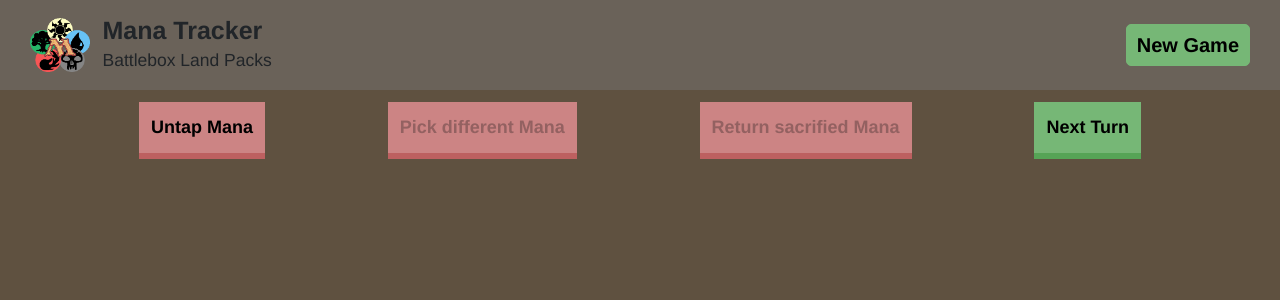
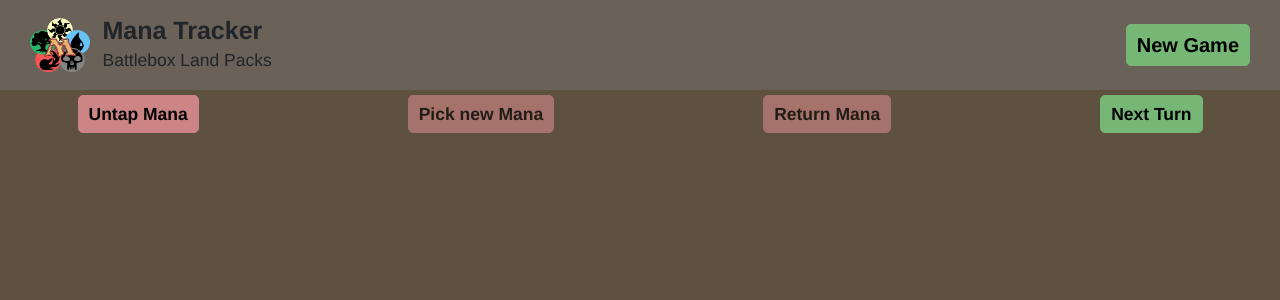
Before and after one commit to DeepSky8/mana-tracker2, an Angular app: page / in a window 1280 px wide. Both pictures are taken after a click on the button "Ally Tap Lands (default)". Shown: the top 300 px of the page. Built offline with nearby package versions, Linux system fonts and the light colour scheme.

Commit message:
Integrate Bootstrap into Navigation component

```diff
--- a/src/app/display/navigation/navigation.html
+++ b/src/app/display/navigation/navigation.html
@@ -1,24 +1,28 @@
-<div class="navigation--spacing">
+<div class="d-flex flex-fill justify-content-between pt-2">
     <button
-        class="button--undo"
+        type="button"
+        class="btn btn-danger me-2 fw-bold fs-3 btn-lg"
         (click)="untapAllMana()">Untap Mana
     </button>
 
     <button
+        type="button"
         [disabled]="!state().playedMana"
-        class="button--undo"
-        (click)="unpickThisMana()"> Pick different Mana
+        class="btn btn-danger me-2 fw-bold fs-3 btn-lg"
+        (click)="unpickThisMana()"> Pick new Mana
     </button>
 
     <button
+        type="button"
         [disabled]="state().sacrificedMana"
-        class="button--undo"
+        class="btn btn-danger me-2 fw-bold fs-3 btn-lg"
         (click)="unSacThisMana()">
-        Return sacrified Mana
+        Return Mana
     </button>
 
     <button
-        class="button--new"
+        type="button"
+        class="btn btn-primary  fw-bold fs-3 btn-lg"
         (click)="nextTurn()">
         Next Turn
     </button>
--- a/src/app/display/navigation/navigation.scss
+++ b/src/app/display/navigation/navigation.scss
@@ -1,26 +1,3 @@
-@use "sass:color";
-@use "../../../styles/colors";
-@use "../../../styles/sizes";
-
-.navigation--spacing {
-    display: flex;
-    justify-content: space-around;
-}
-
-.button--undo {
-    background: colors.$light-red;
-    border: none;
-    border-bottom: 0.6rem solid color.adjust(colors.$light-red, $lightness: -10%);
-    font-weight: bold;
-    margin: sizes.$s-size;
-    padding: sizes.$s-size;
-}
-
-.button--new {
-    background: colors.$light-green;
-    border: none;
-    border-bottom: 0.6rem solid color.adjust(colors.$light-green, $lightness: -10%);
-    margin: sizes.$s-size;
-    font-weight: bold;
-    padding: sizes.$s-size;
-}
+// @use "sass:color";
+// @use "../../../styles/colors";
+// @use "../../../styles/sizes";
--- a/src/styles/styles.scss
+++ b/src/styles/styles.scss
@@ -2,7 +2,8 @@
 @use "../styles/colors";
 @use "../styles//sizes";
 @use "bootstrap/scss/bootstrap" with (
-    $primary: #76b776
+    $primary: #76b776,
+    $danger: #cc8484
 );
 
 :root {
```
